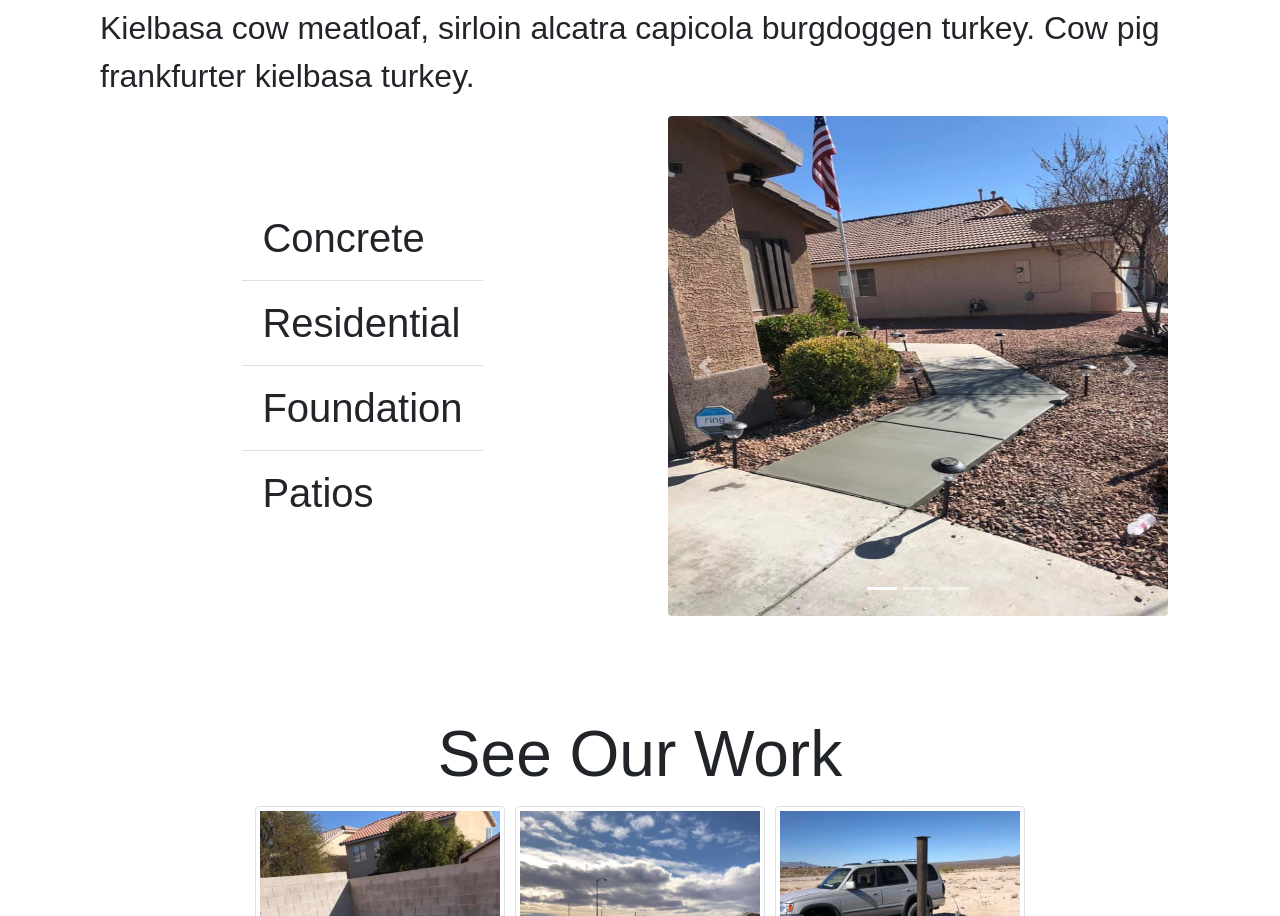
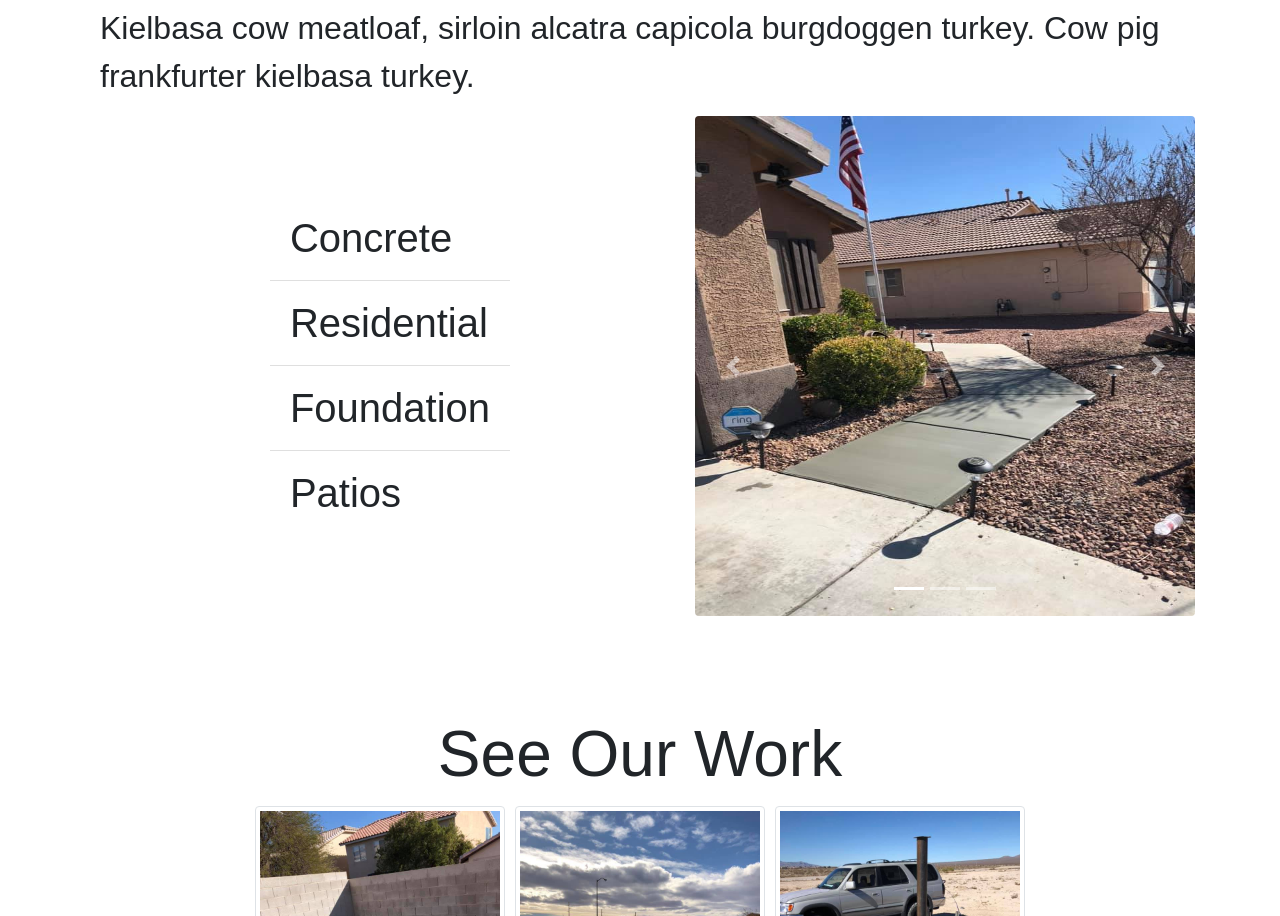
Before and after one commit to dansilvaUT/C5-Concrete, a React (Create React App) app: page / in a window 1280 px wide. Shown: the part 1111-2027 px from the top of the page. Built offline with nearby package versions, Linux system fonts and the light colour scheme; a web font is replaced by a local one.

Commit message:
Fixed carousel. Need to adjust the form

```diff
--- a/public/index.html
+++ b/public/index.html
@@ -16,6 +16,8 @@
       user's mobile device or desktop. See https://developers.google.com/web/fundamentals/web-app-manifest/
     -->
   <link rel="manifest" href="%PUBLIC_URL%/manifest.json" />
+  <link rel="stylesheet" href="https://cdn.jsdelivr.net/npm/bootstrap@4.6.0/dist/css/bootstrap.min.css"
+    integrity="sha384-B0vP5xmATw1+K9KRQjQERJvTumQW0nPEzvF6L/Z6nronJ3oUOFUFpCjEUQouq2+l" crossorigin="anonymous" />
   <!--
       Notice the use of %PUBLIC_URL% in the tags above.
       It will be replaced with the URL of the `public` folder during the build.
--- a/src/Components/About/About.js
+++ b/src/Components/About/About.js
@@ -26,11 +26,12 @@
                        kielbasa turkey.</p>
                     </Col>
                 </Row>
+            </Container>
+            <Container>
                 <Row>
                     <Col className="list-services">
                         <List />
                     </Col>
-                    <Col className="carousel-col">
                     <Carousel className="carousel-about" fade>
                         {cArr.map((p, i) => (
                             <Carousel.Item interval={1200} key={i}>
@@ -38,7 +39,6 @@
                             </Carousel.Item>
                         ))}
                     </Carousel>
-                    </Col>
                 </Row>
             </Container>
         </Container>
--- a/src/Components/Landing/Landing.scss
+++ b/src/Components/Landing/Landing.scss
@@ -36,3 +36,9 @@
 .bottom-header {
     font-size: 3rem;
 }
+
+@media (max-width: 390px){
+    .top-header {
+        font-size: 3rem;
+    }
+}
```
Also changed, not shown: src/Components/About/About.scss (line endings or trailing spaces). Lines whose indentation alone changed are shown as unchanged.
